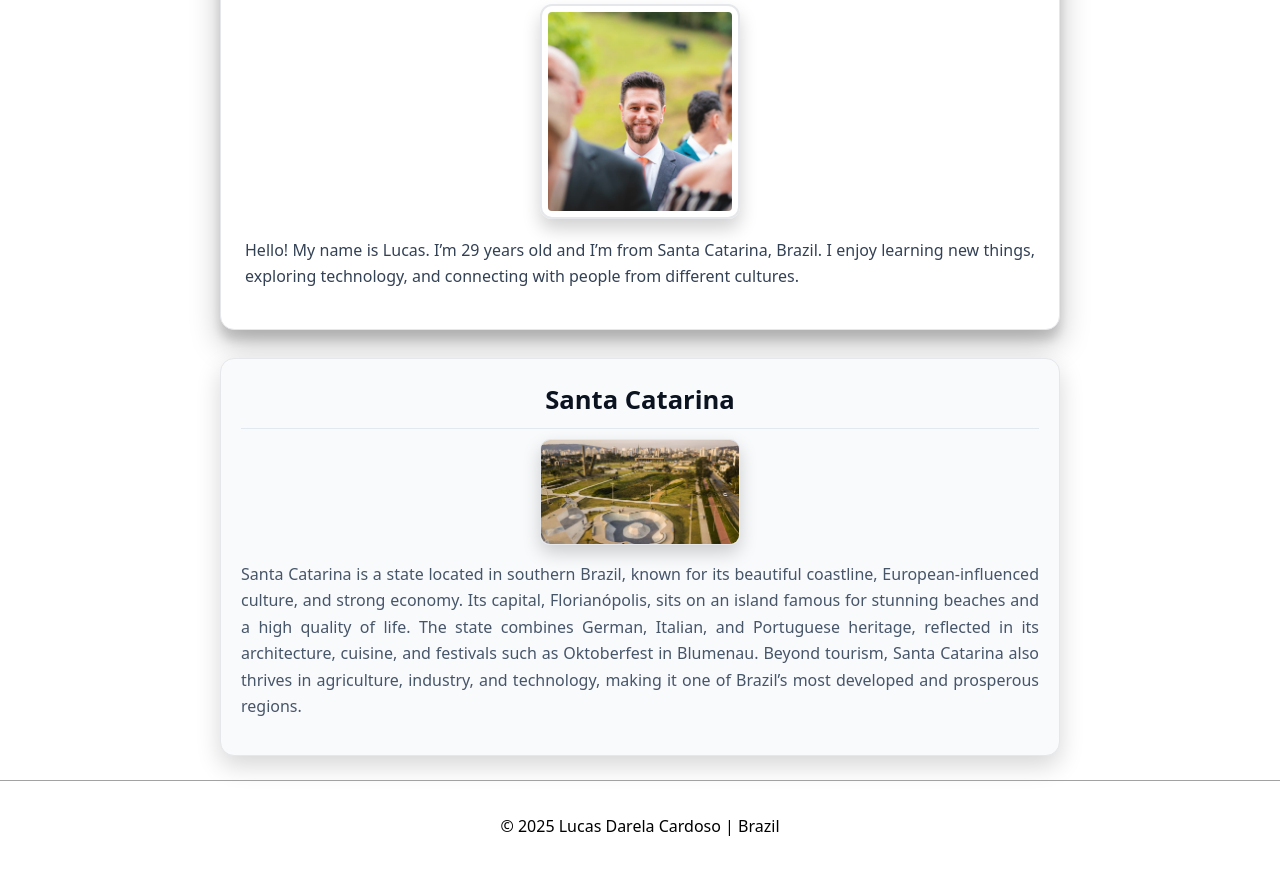
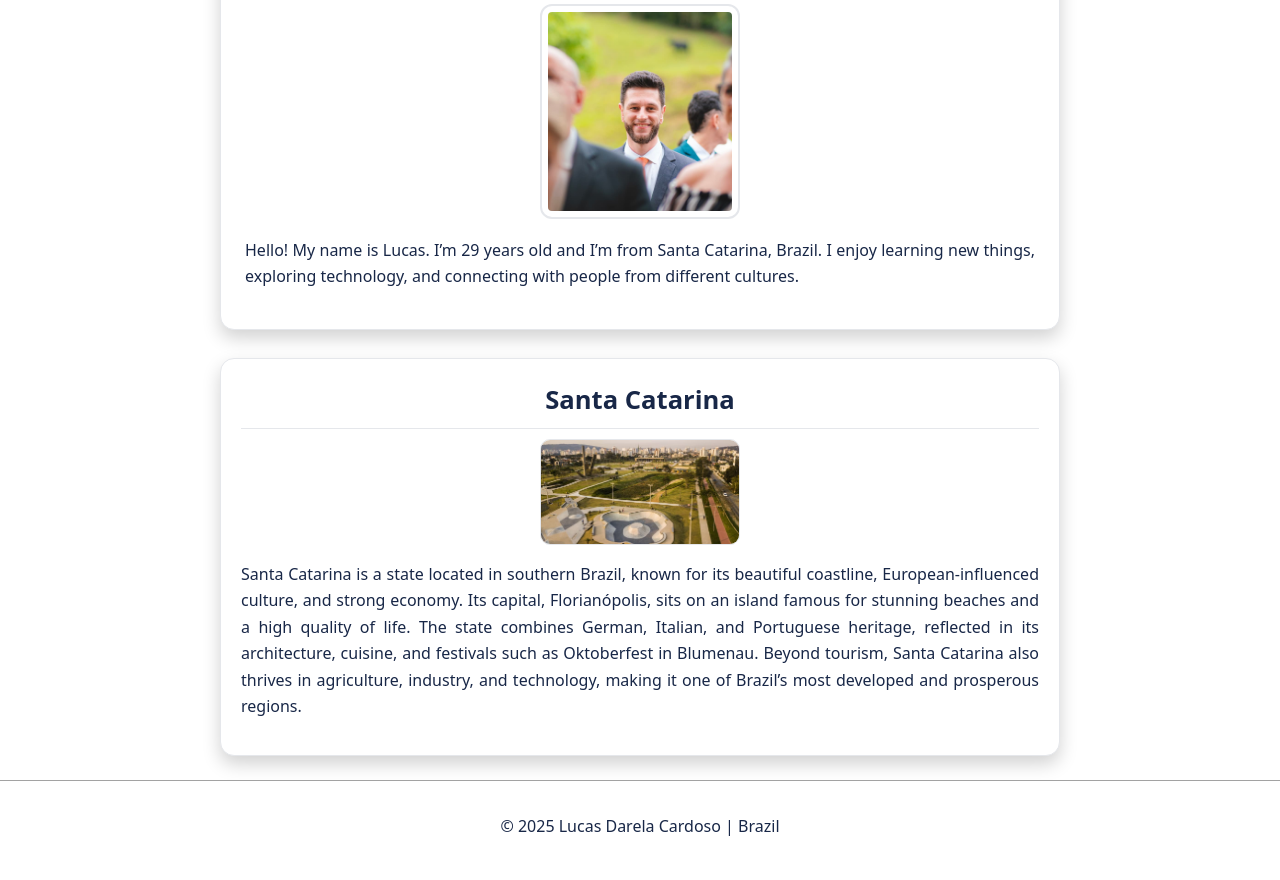
Before and after one commit to LucasDarela/wdd130, a plain HTML site: page index.html in a window 1280 px wide. Shown: the part 207-1087 px from the top of the page. Drawn offline with Linux system fonts and the light colour scheme.

Commit message:
add css variables

```diff
--- a/styles/styles.css
+++ b/styles/styles.css
@@ -1,14 +1,22 @@
+:root{
+    --font-family: ui-sans-serif, system-ui, -apple-system, "Segoe UI", Roboto, Arial, Helvetica;
+    --background-color: white;
+    --primary-color: #182747;
+    --secondary-color: #e5e7eb;
+    --box-shadow: 0 8px 18px rgba(0,0,0,.18);
+}
+
 *{ box-sizing: border-box; }
 html, body{ margin:0; padding:0; }
 body{
-  font-family: ui-sans-serif, system-ui, -apple-system, "Segoe UI", Roboto, Arial, Helvetica;
-  color:#0f172a;
-  background: #ffff;
+  font-family: var(--font-family);
+  color:var(--primary-color);
+  background: var(--background-color);
   line-height:1.65;
 }
 
 nav{
-  background-color:#111827;
+  background-color:var(--primary-color);
   padding:16px;
   display:flex;
   gap:12px;
@@ -19,7 +27,7 @@ nav{
 }
 
 nav a{
-  color:#e5e7eb;
+  color: var(--secondary-color);
   padding:10px 14px;
   display:block;
   text-decoration:none;
@@ -35,23 +43,24 @@ nav a:hover{
 }
 
 main{
+  width:90%;
   max-width:840px;
   margin:28px auto;
-  background:#ffffff;
+  background: var(--background-color);
   padding:24px;
-  border:1px solid #e5e7eb;
+  border:1px solid var(--secondary-color);
   border-radius:14px;
-  box-shadow:0 14px 30px rgba(0,0,0,.25), 0 10px 10px rgba(0,0,0,.12);
+  box-shadow: var(--box-shadow);
 }
 
 h1{
-  color:#0b1220;
+  color: var(--primary-color);
   text-align:center;
   font-size:clamp(26px,3vw,38px);
   margin:0 0 14px;
 }
 h2{
-  color:#0b1220;
+  color: var(--primary-color);
   text-align:center;
   font-size:clamp(26px,3vw,38px);
   margin:0 0 14px;
@@ -60,39 +69,38 @@ h2{
 main img{
   width:200px;
   height:auto;
-  border:2px solid #e5e7eb;
+  border:2px solid var(--secondary-color);
   padding:6px;
-  box-shadow:0 10px 18px rgba(0,0,0,.18);
   display:block;
   margin:12px auto 18px;
   border-radius:12px;
 }
 
 main p{
-  color:#334155;
+  color: var(--primary-color);
   text-align:justify;
 }
 
 aside{
   width:90%;
   margin:24px auto;
-  border:1px solid #e5e7eb;
+  border:1px solid var(--secondary-color);
   padding:20px;
-  background-color:#f8fafc;
-  color:#0f172a;
+  background-color: var(--background-color);
+  color:var(--primary-color);
   border-radius:14px;
   max-width:840px;
-  box-shadow:0 10px 24px rgba(0,0,0,.16);
+  box-shadow: var(--box-shadow);
 }
 
 aside h2{
   margin:0 0 10px;
   font-size:clamp(20px,2vw,26px);
-  border-bottom:1px solid #e2e8f0;
+  border-bottom:1px solid var(--secondary-color);
   padding-bottom:6px;
 }
 
-aside p{ color:#475569; text-align:justify; }
+aside p{ color: var(--primary-color); text-align:justify; }
 
 aside img{
   width:200px;
@@ -100,8 +108,7 @@ aside img{
   display:block;
   margin:10px auto 16px;
   border-radius:10px;
-  box-shadow:0 8px 18px rgba(0,0,0,.18);
-  border:1px solid #e5e7eb;
+  border:1px solid var(--secondary-color);
 }
 
 p{ padding:0; }
@@ -110,7 +117,7 @@ footer{
   margin-top:15px;
   border-top:1px solid #a2a2a2;
   text-align:center;
-  color:#000;
+  color: var(--primary-color);
   padding:16px 0 24px;
   background:transparent;
 }
```
